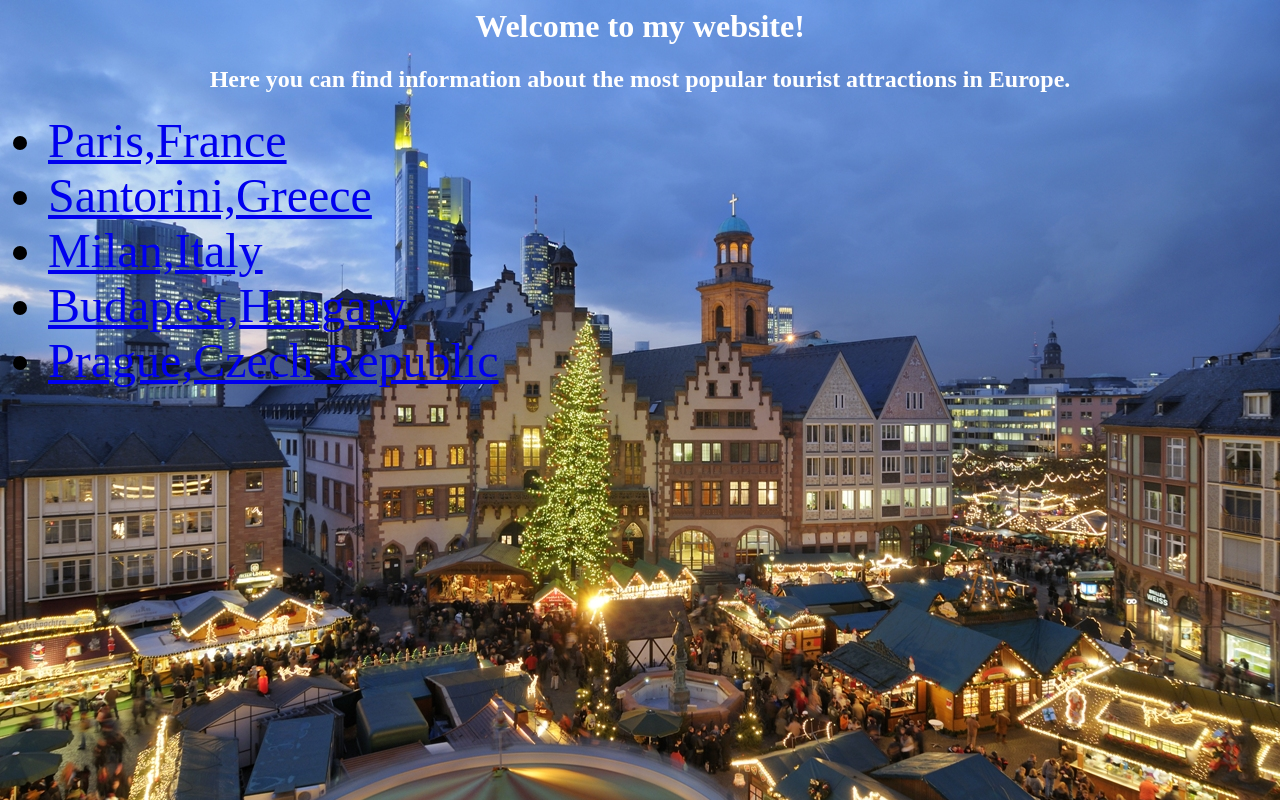
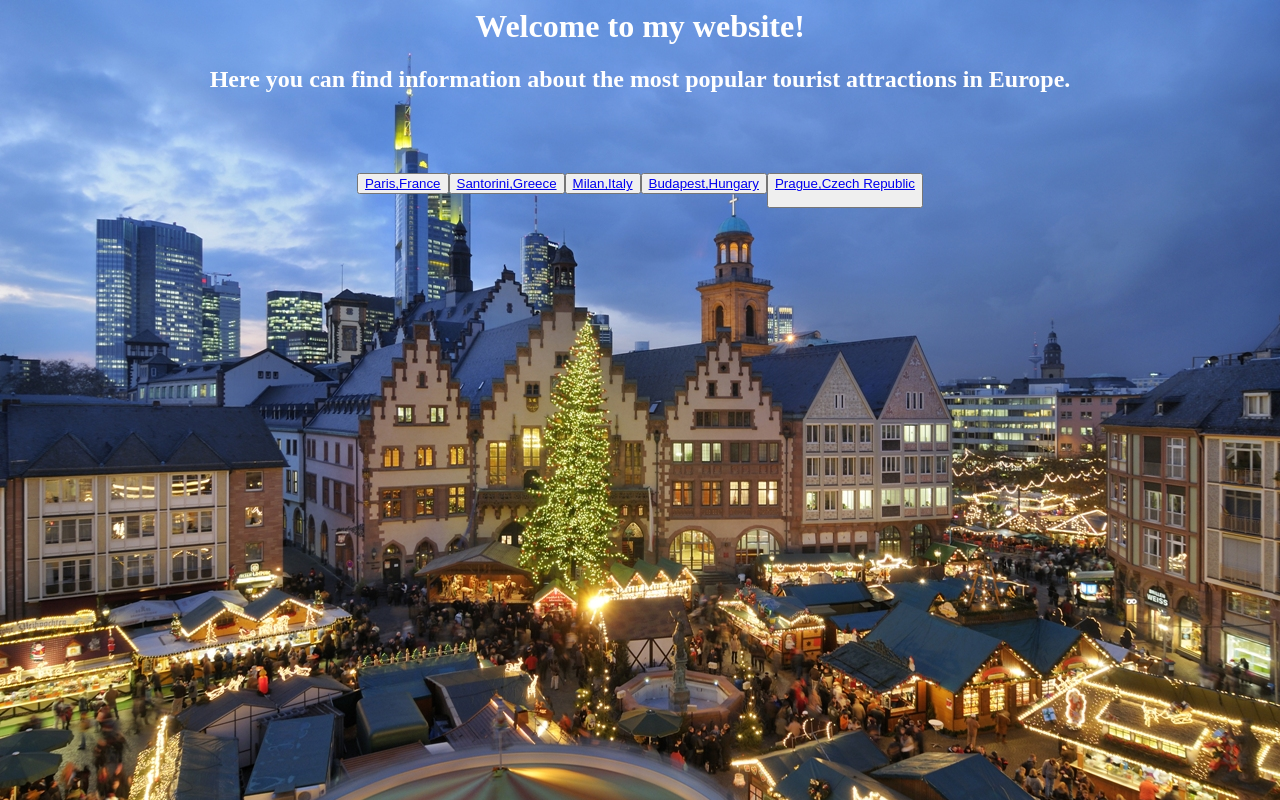
Before and after one commit to olsapiro/HW1, a plain HTML site: page index.html in a window 1280 px wide. Drawn offline with Linux system fonts and the light colour scheme.

Commit message:
Adjustments to the index page.

```diff
--- a/index.html
+++ b/index.html
@@ -7,13 +7,13 @@
 
 		<h1 style="color:white;"> Welcome to my website! </h1>
 		<h2 style="color:white;"> Here you can find information about the most popular tourist attractions in Europe.  </h2>
-		<ul  type="I">
-		<li style ="font-size:300%;text-align:left"> <a href="file:///C:/Users/olsap/Desktop/Olsa1/HW1/Paris.html">Paris,France </a></li>
-		<li style ="font-size:300%;text-align:left"> <a href="file:///C:/Users/olsap/Desktop/Olsa1/HW1/Santorini.html">Santorini,Greece </a></li>
-		<li style ="font-size:300%;text-align:left"> <a href="file:///C:/Users/olsap/Desktop/Olsa1/HW1/Milan.html">Milan,Italy </a></li>
-		<li style ="font-size:300%;text-align:left"> <a href=" file:///C:/Users/olsap/Desktop/Olsa1/HW1/Budapest.html">Budapest,Hungary </a></li>
-		<li style ="font-size:300%;text-align:left"> <a href ="file:///C:/Users/olsap/Desktop/Olsa1/HW1/Prague.html">Prague,Czech Republic </a></li>
-		</ul>
+		<p style ="font-size:500%;text-align:center">
+		<a href="file:///C:/Users/olsap/Desktop/Olsa1/HW1/Paris.html"> <button>Paris,France </a>
+		<a href="file:///C:/Users/olsap/Desktop/Olsa1/HW1/Santorini.html"><button>Santorini,Greece </a>
+		<a href="file:///C:/Users/olsap/Desktop/Olsa1/HW1/Milan.html"><button>Milan,Italy </a>
+		 <a href=" file:///C:/Users/olsap/Desktop/Olsa1/HW1/Budapest.html"><button>Budapest,Hungary </a>
+		 <a href ="file:///C:/Users/olsap/Desktop/Olsa1/HW1/Prague.html"><button>Prague,Czech Republic </a>
+		</p>
 	</body>
 
 	</center>
```
